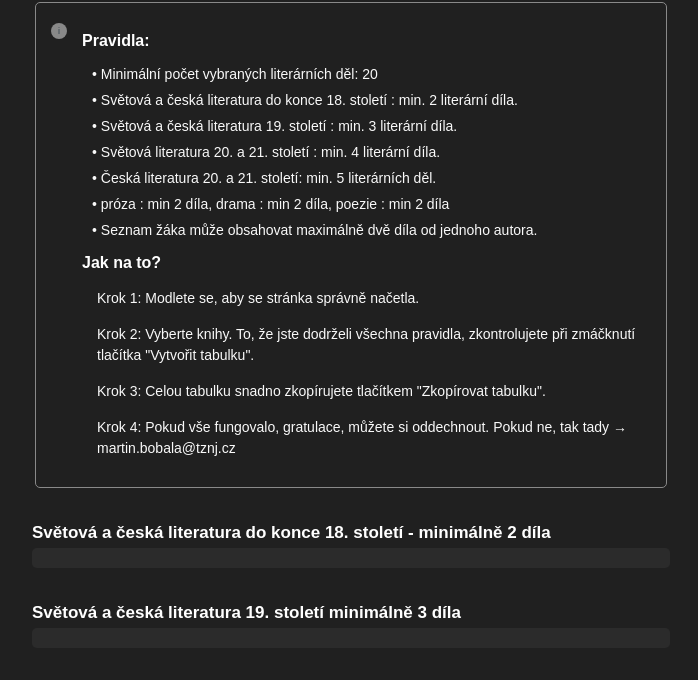
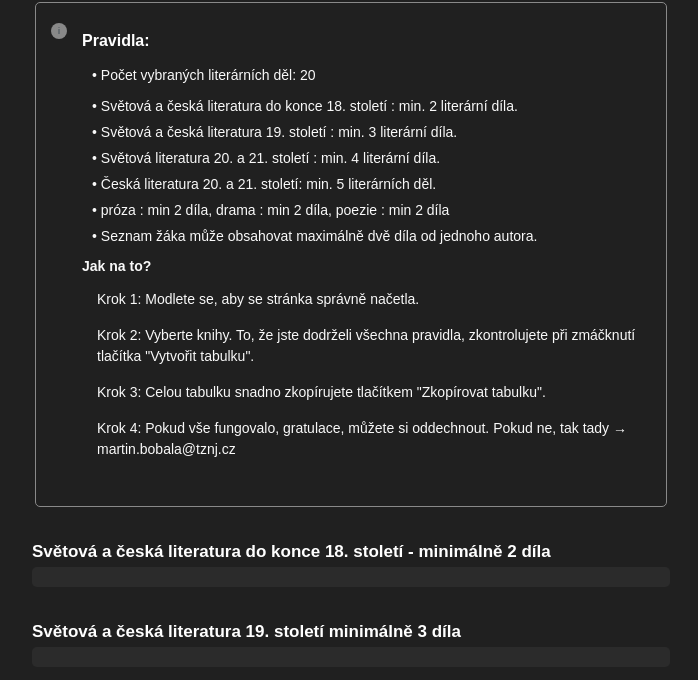
Before and after one commit to martinbobala/povinna-cetba, a plain HTML site: page index.html in a window 1280 px wide. Shown: the part 58-738 px from the top of the page, without its empty margins (289-987 px from the left). Drawn offline with Linux system fonts and the light colour scheme; no server answers.

Commit message:
Uprava Textu

```diff
--- a/index.html
+++ b/index.html
@@ -18,7 +18,7 @@
       </div>
       <div id="infoText">
         <p class="infoH">Pravidla:</p>
-        <p class="infoP">Minimální počet vybraných literárních děl: 20</p>
+        <Počet class="infoP">Počet vybraných literárních děl: 20</p>
         <p class="infoP">
           Světová a česká literatura do konce 18. století : min. 2 literární
           díla.
```
